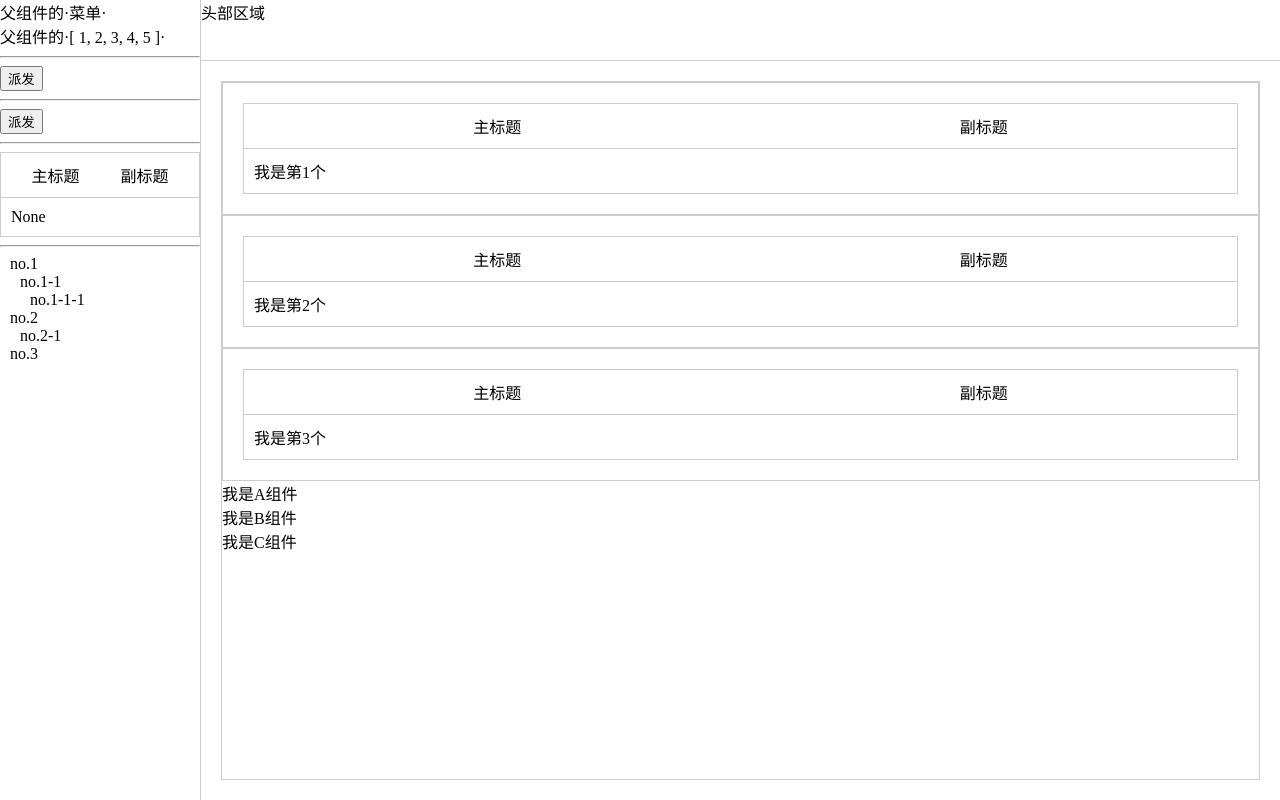
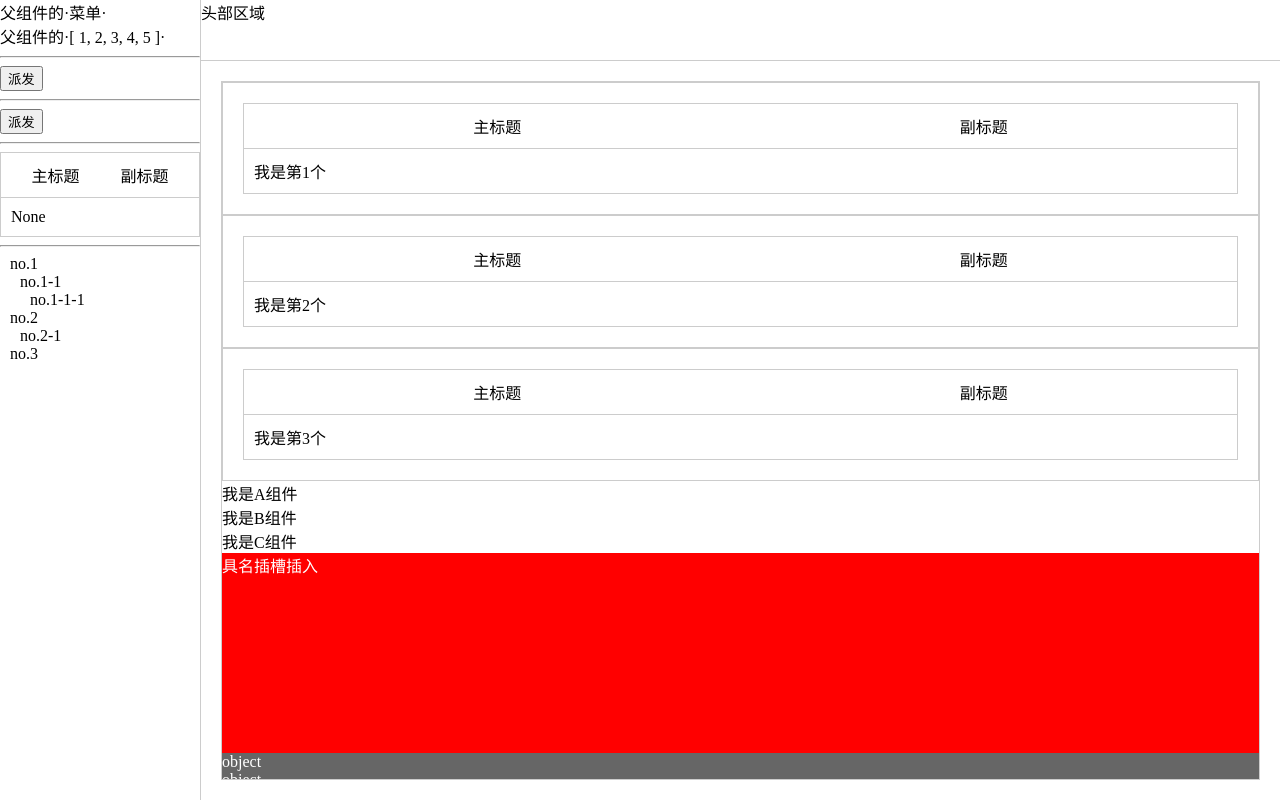
Before and after one commit to baizhi958216/xiaomanzs_FullStackStudy, a Vue app in the folder vite-app/: page / in a window 1280 px wide. Built offline with nearby package versions, Linux system fonts and the light colour scheme.

Commit message:
vue: Add Slots * Slot Content and Outlet * Named slot * Scope slot (unsolved)
Signed-off-by: baizhi958216 <1475289190@qq.com>

```diff
--- /dev/null
+++ b/vite-app/src/components/Dialog/index.vue
@@ -0,0 +1,67 @@
+<template>
+  <div>
+    <header class="header">
+      <slot name="header"></slot>
+    </header>
+    <main class="main">
+      <div v-for="(item, index) in data">
+        <slot :prop="item"></slot>
+      </div>
+      <slot></slot>
+    </main>
+    <footer class="footer">
+      <slot name="footer"></slot>
+    </footer>
+  </div>
+</template>
+
+<script setup lang="ts">
+import { reactive } from 'vue';
+
+// Scoped Slots
+type names = {
+  name: string,
+  age: number
+}
+
+const data = reactive<names[]>(
+  [
+    {
+      name: 'slot1',
+      age: 11
+    },
+    {
+      name: 'slot2',
+      age: 22
+    },
+    {
+      name: 'slot3',
+      age: 33
+    },
+    {
+      name: 'slot4',
+      age: 44
+    }
+  ]
+)
+</script>
+
+<style scoped lang="less">
+.header {
+  height: 200px;
+  background-color: red;
+  color: #fff;
+}
+
+.main {
+  height: 200px;
+  background-color: rgb(102, 102, 102);
+  color: #fff;
+}
+
+.footer {
+  height: 200px;
+  background-color: green;
+  color: #fff;
+}
+</style>
--- a/vite-app/src/layout/Content/index.vue
+++ b/vite-app/src/layout/Content/index.vue
@@ -7,9 +7,8 @@
       <div @click="switchCom(item)" v-for="(item, index) in data" :key="item.name">
         {{ item.name }}
       </div>
-    </div>
-    <!-- 动态组件component -->
-    <!--
+      <!-- 动态组件component -->
+      <!--
       Vue3使用setup语法使用bind绑定,
       若不使用setup语法(Vue2)可以通过字符串形式绑定
       <component is="A"></component>
@@ -19,8 +18,32 @@
         }
       }
       -->
-    <component :is="current.comName"></component>
+      <component :is="current.comName"></component>
+    </div>
+
+    <!-- nameless slot匿名插槽 -->
+    <Dialog>
+      <template v-slot:header>
+        <div>
+          具名插槽插入
+        </div>
+      </template>
+      <!--
+        解构函数把data里的prop解构出来
+        { "prop": { "name": "slot1", "age": 11 } }
+         -->
+      <template v-slot="{prop}">
+        <div>{{typeof prop}}</div>
+      </template>
+      <!-- 简写# -->
+      <template #footer>
+        <div>
+          具名插槽插入
+        </div>
+      </template>
+    </Dialog>
   </div>
+
 </template>
 
 <script setup lang="ts">
--- a/vite-app/src/main.ts
+++ b/vite-app/src/main.ts
@@ -2,4 +2,5 @@ import { createApp } from 'vue'
 import './assets/css/reset.less'
 import App from './App.vue'
 import Card from './components/Card/index.vue'
-createApp(App).component('Card',Card).mount('#app')
+import Dialog from './components/Dialog/index.vue'
+createApp(App).component('Card',Card).component('Dialog',Dialog).mount('#app')
```
